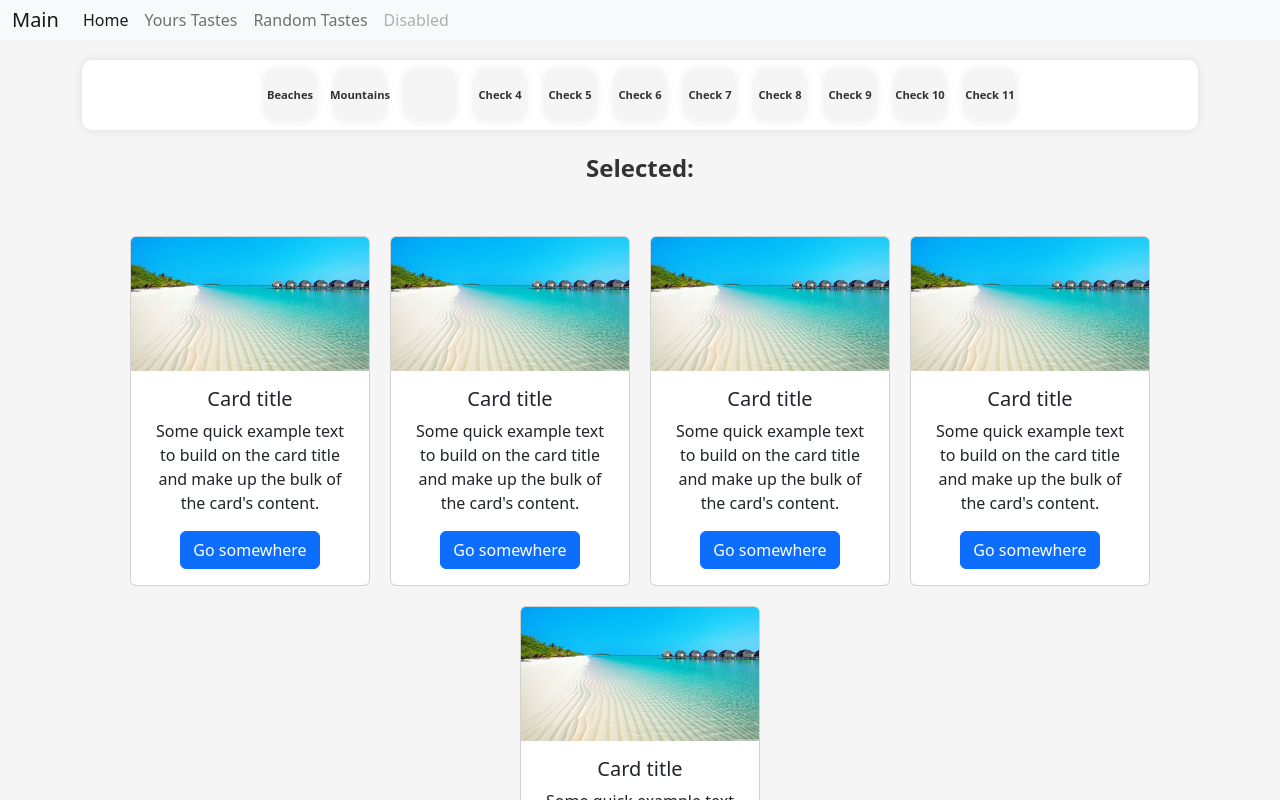
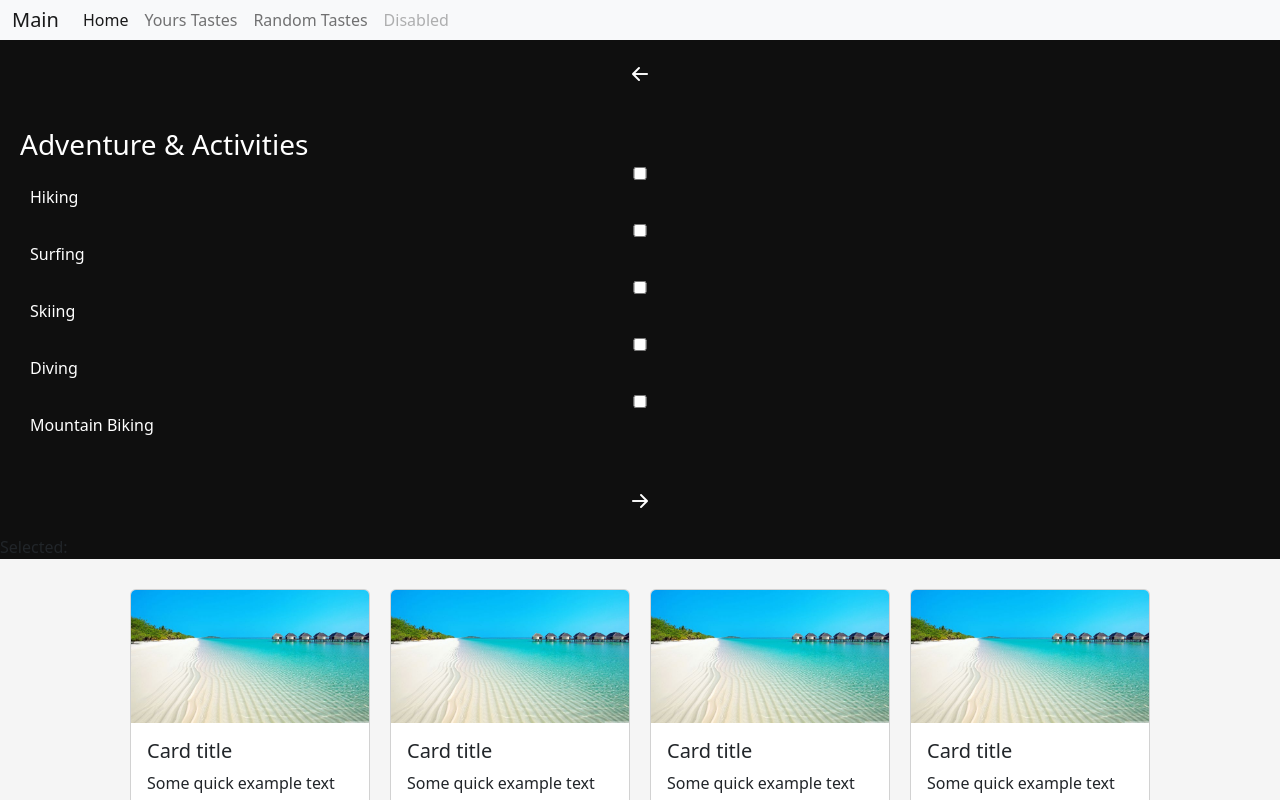
Before and after one commit to Jacksonpirlo/TravelTaste, a Vue app: page / in a window 1280 px wide. Both pictures are taken after a click on the element "Search by your tastes". Shown: the top 800 px of the page. Built offline with nearby package versions, Linux system fonts and the light colour scheme; a web font is replaced by a local one.

Commit message:
Error solucionado

```diff
--- a/public/index.html
+++ b/public/index.html
@@ -6,6 +6,7 @@
     <meta name="viewport" content="width=device-width,initial-scale=1.0">
     <!-- Bootstrap 5 -->
     <link href="https://cdn.jsdelivr.net/npm/bootstrap@5.2.3/dist/css/bootstrap.min.css" rel="stylesheet" integrity="sha384-rbsA2VBKQhggwzxH7pPCaAqO46MgnOM80zW1RWuH61DGLwZJEdK2Kadq2F9CUG65" crossorigin="anonymous">
+    <link rel="stylesheet" href="https://cdn.jsdelivr.net/npm/bootstrap-icons@1.11.3/font/bootstrap-icons.min.css">
     <!-- Google Fonts -->
     <link rel="preconnect" href="https://fonts.googleapis.com">
     <link rel="preconnect" href="https://fonts.gstatic.com" crossorigin>
--- a/src/components/CheckSecction.vue
+++ b/src/components/CheckSecction.vue
@@ -1,63 +1,43 @@
 <template>
-    <div class="tastes-teme  Adventure_&_Activities">
-        <div class="check-filter">
-            <!-- ELIMINAR UNA VEZ HECHO EL BACKEND -->
-            <div>
-                <input type="checkbox" id="check1" name="check1" value="check1">
-                <label for="check1">Beaches</label>
+        <div class="carousel-container">
+        <button class="carousel-button prev" @click="prevTheme">
+            <i class="bi bi-arrow-left-short"></i>
+        </button>
+        <div class="carousel-wrapper">
+            <div
+            class="carousel-track"
+            :style="{ transform: `translateX(${translateX}%)` }"
+            >
+            <div
+                v-for="(theme, index) in themes"
+                :key="index"
+                class="theme-slide"
+            >
+                <h3>{{ theme.title }}</h3>
+                <div v-for="(check, index2) in theme.checks" :key="index2">
+                    <input
+                    type="checkbox"
+                    :id="'check-' + index + '-' + index2"
+                    :value="check"
+                    :name="'theme-' + index"
+                    />
+                    <label :for="'check-' + index + '-' + index2">{{ check }}</label>
                 </div>
-            <div>
-                <input type="checkbox" id="check2" name="check2" value="check2">
-                <label for="check2">Mountains</label>
+
             </div>
-            <div>
-                <input type="checkbox" id="check3" name="check3" value="check3">
-                <label for="check3"></label>
             </div>
-            <div>
-                <input type="checkbox" id="check4" name="check4" value="check4">
-                <label for="check4">Check 4</label>
         </div>
-            <div>
-                <input type="checkbox" id="check5" name="check5" value="check5">
-                <label for="check5">Check 5</label>
-            </div>
-            <div>
-                <input type="checkbox" id="check6" name="check6" value="check6">
-                <label for="check6">Check 6</label>
-            </div>
-            <div>
-                <input type="checkbox" id="check7" name="check7" value="check7">
-                <label for="check7">Check 7</label>
-            </div>
-            <div>
-                <input type="checkbox" id="check8" name="check8" value="check8">
-                <label for="check8">Check 8</label>
-            </div>
-            <div>
-                <input type="checkbox" id="check9" name="check9" value="check9">
-                <label for="check9">Check 9</label>
-            </div>
-            <div>
-                <input type="checkbox" id="check10" name="check10" value="check10">
-                <label for="check10">Check 10</label>
-            </div>
-            <div>
-                <input type="checkbox" id="check11" name="check11" value="check11">
-                <label for="check11">Check 11</label>
-            </div>
-            <!-- ELIMINAR UNA VEZ HECHO EL BACKEND -->
+
+        <button class="carousel-button next" @click="nextTheme" :disabled="currentTheme === themes.length - 1">
+            <i class="bi bi-arrow-right-short"></i>
+    </button>
         </div>
 
     <div class="check-selected">
         <p>Selected:</p>
 
         <CardsSelected />
-
     </div>
-</div>
-
-
     </template>
 
 <script>
@@ -67,7 +47,56 @@ export default {
     name: 'CheckSecction',
     components: {
         CardsSelected
+    },
+
+        data() {
+        return {
+            colorCliked: "#0026a3",
+        themes: [
+            {
+            title: "Adventure & Activities",
+            checks: ["Hiking", "Surfing", "Skiing", "Diving", "Mountain Biking"],
+            },
+            {
+            title: "Relaxation & Wellness",
+            checks: ["Beaches", "Spa", "Yoga", "Meditation", "Hot Springs"],
+            },
+            {
+            title: "Culture & History",
+            checks: ["Museums", "Art Galleries", "Festivals", "Historic Sites", "Local Cuisine"],
+            },
+            {
+            title: "City & Urban",
+            checks: ["Shopping", "Nightlife", "Live Music", "City Parks", "Art"],
+            },
+                {
+            title: "Scenery & Landscapes",
+            checks: ["Mountains", "Forests", "Deserts", "Lakes", "Rivers"],
+            },
+
+        ],
+        currentTheme: 0,
+        translateX: 0,
+        };
+    },
+    methods: {
+        prevTheme() {
+        if (this.currentTheme > 0) {
+            this.currentTheme--;
+            this.translateX = this.translateX + 100;
         }
+        },
+        nextTheme() {
+        if (this.currentTheme < this.themes.length - 1) {
+            this.currentTheme++;
+            this.translateX = this.translateX - 100;
+        }
+        },
+
+        // cliked() {
+        //     this.colorCliked = this.colorCliked.style.color = "#0026a3";
+        // }
+    },
 }
 </script>
 
@@ -78,77 +107,66 @@ export default {
     box-sizing: border-box;
 }
 
-.tastes-teme {
+    .carousel-container {
     display: flex;
+    align-items: center;
+    width: 100%;
+    overflow: hidden;
+    position: relative;
     justify-content: center;
     flex-wrap: wrap;
-        align-items: center;
-        height: 100%;
-        padding: 20px;
-        background-color: #f5f5f5;
     }
 
-    .check-filter {
-        display: flex;
-        flex-wrap: wrap;
-        justify-content: center;
-        align-items: center;
-        width: 90%;
-        height: 80%;
-        background-color: white;
-        border-radius: 10px;
-        box-shadow: 0 0 10px rgba(0, 0, 0, 0.1);
+    .carousel-wrapper {
+    width: 100%;
+    overflow: hidden;
+    margin: 0 auto;
 }
 
-    .check-filter div {
+    .carousel-track {
+    display: flex;
+    transition: transform 0.5s ease-in-out;
+    width: fit-content;
+    }
+
+
+    .theme-slide {
+    flex-shrink: 0;
+    width: 100%;
+    min-width: 100%;
+    padding: 20px;
+    box-sizing: border-box;
+    color: #fff;
+    }
+
+    .carousel-button {
+    background: none;
+    border: none;
+    font-size: 2em;
+    cursor: pointer;
+    padding: 10px;
+    z-index: 10;
+    user-select: none;
+        width: 50px;
+    display: flex;
+    align-items: center;
+    justify-content: center;
+    color: #fff;
+    }
+    .carousel-button:disabled {
+            opacity: 0.5;
+    }
+    .theme-slide div {
         display: flex;
         flex-direction: column;
-        justify-content: center;
-        align-items: center;
-        width: 50px;
-        height: 50px;
-        margin: 10px;
-        border-radius: 10px;
-        box-shadow: 0 0 10px rgba(0, 0, 0, 0.1);
+        padding: 5px;
+    }
+    .theme-slide label {
+        padding: 5px;
     }
 
-    .check-filter div input {
-        display: none;
-    }
-
-    .check-filter div label {
-        display: flex;
-        justify-content: center;
-        align-items: center;
-        width: 100%;
-        height: 100%;
-        font-size: .7rem;
-        font-weight: bold;
-        color: #333;
-        background-color: #f5f5f5;
-        border-radius: 10px;
-        cursor: pointer;
-        transition: all 0.3s;
-    }
-
-    .check-filter div input:checked + label {
-        background-color: #333;
-        color: white;
-    }
-
-    .check-selected {
-        display: flex;
-        text-align: center;
-        flex-direction: column;
-        justify-content: center;
-    }
-
-    .check-selected p {
-        font-size: 1.5rem;
-        font-weight: bold;
-        color: #333;
-        margin-top: 20px;
-        margin-bottom: 20px;
-    }
+    /* .theme-slide label:hover {
+       color: #0026a3;
+    } */
 
 </style>
--- a/src/components/SectionTastes.vue
+++ b/src/components/SectionTastes.vue
@@ -1,10 +1,7 @@
 <template>
 
     <NavbarSection />
-
-    <div class="slice">
-        <CheckSecction />
-    </div>
+    <CheckSecction />
 </template>
 
 <script>
```
Lines whose indentation alone changed are shown as unchanged.
